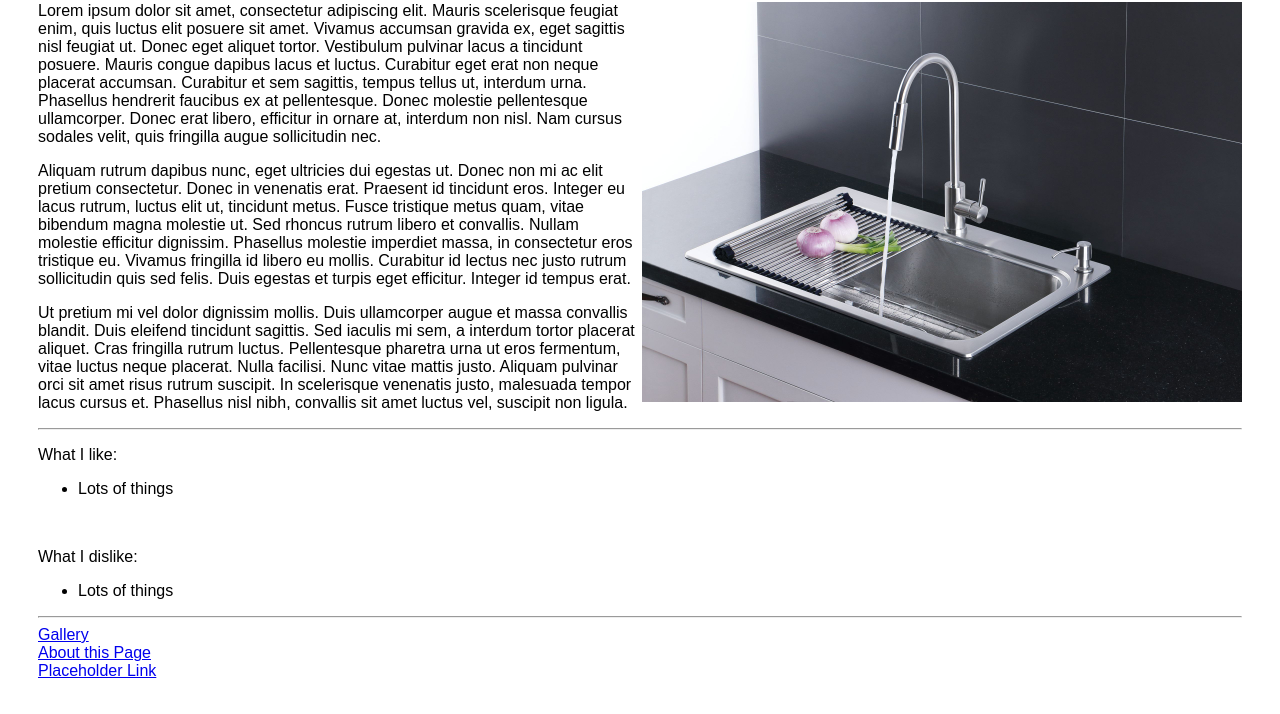
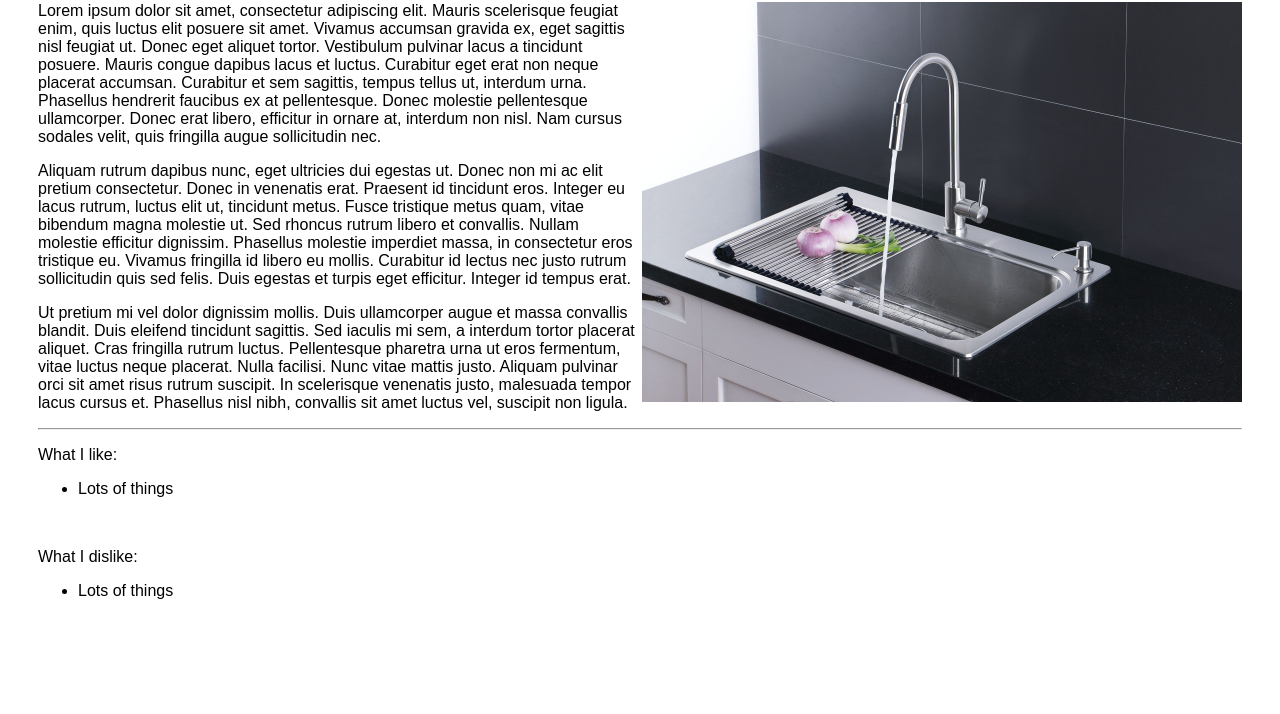
Before and after one commit to wesl5/portfolio, a plain HTML site: page index.html in a window 1280 px wide. Shown: the part 188-902 px from the top of the page. Drawn offline with Linux system fonts and the light colour scheme.

Commit message:
Removed old bottom navigation bar.

```diff
--- a/index.html
+++ b/index.html
@@ -64,14 +64,6 @@
         <li>Lots of things</li>
     </ul>
 
-    <hr>
-
-    <a href="gallery.html">Gallery</a>
-    <br>
-    <a href="about.html">About this Page</a>
-    <br>
-    <a href="#">Placeholder Link</a>
-
 </body>
 
 </html>
```
Also changed, not shown: about.html (+0 -8 lines), gallery.html (+0 -8 lines).
